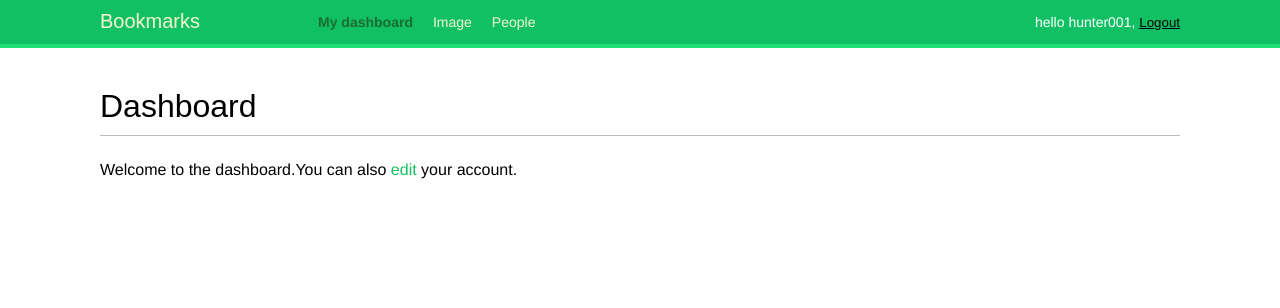
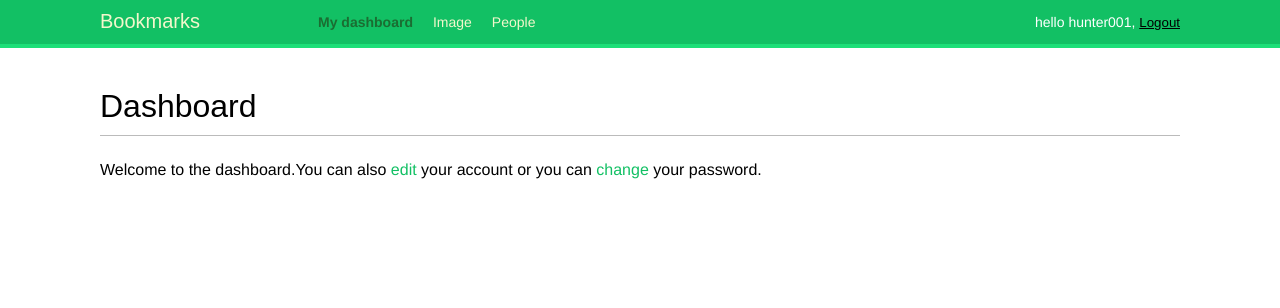
Before and after one commit to ABHISHEKGHARAMI/bookmark, a Django app: page /account/ in a window 1280 px wide. Shown: the top 308 px of the page. Run offline with Django 5.2, Linux system fonts and the light colour scheme; a user stored in the database is signed in; some web fonts are replaced.

Commit message:
Adding the password change option for the user .

```diff
--- a/bookmarks/account/templates/account/dashboard.html
+++ b/bookmarks/account/templates/account/dashboard.html
@@ -2,6 +2,7 @@
 {% block title %}Dashboard {% endblock %}
 {% block content %}
   <h1>Dashboard</h1>
-  <p>Welcome to the dashboard.You can also <a href="{% url "edit" %}">edit</a> your account.
+  <p>Welcome to the dashboard.You can also <a href="{% url "edit" %}">edit</a> your account or
+  you can <a href="{% url "password_change" %}">change</a> your password.
   </p>
 {% endblock %}
```
